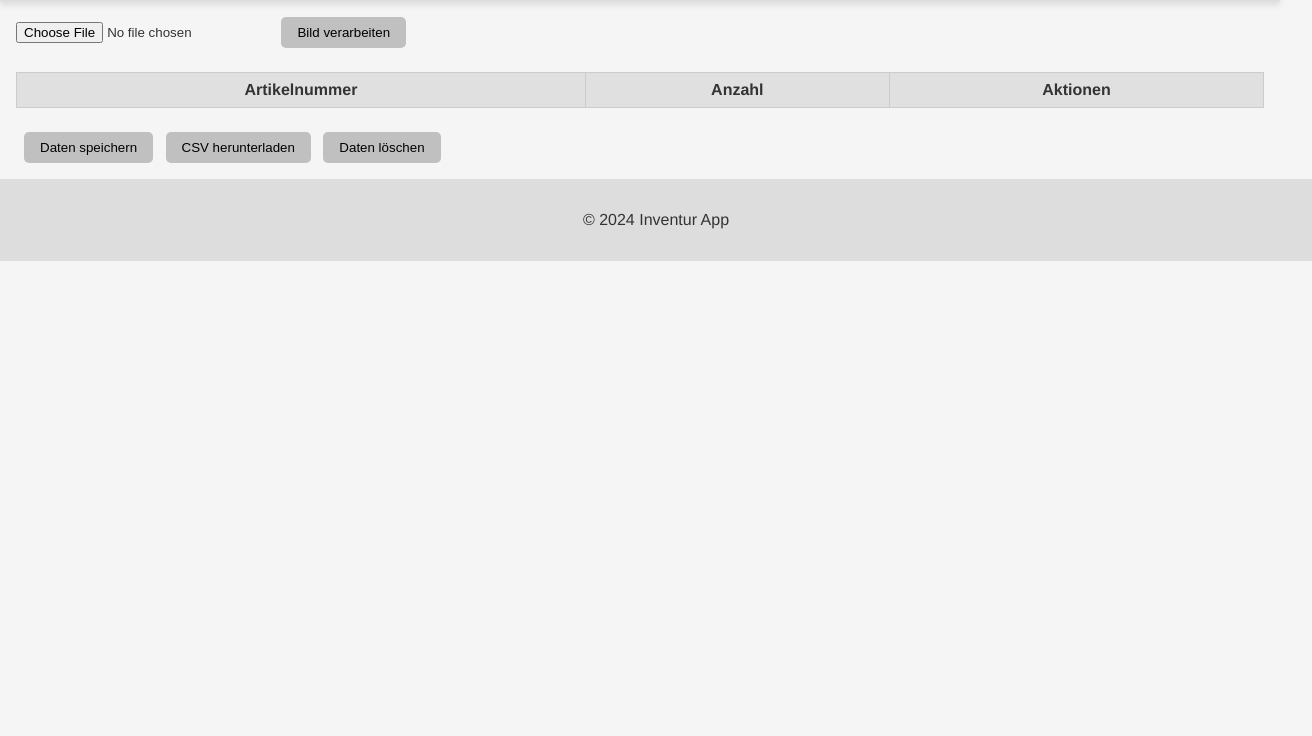
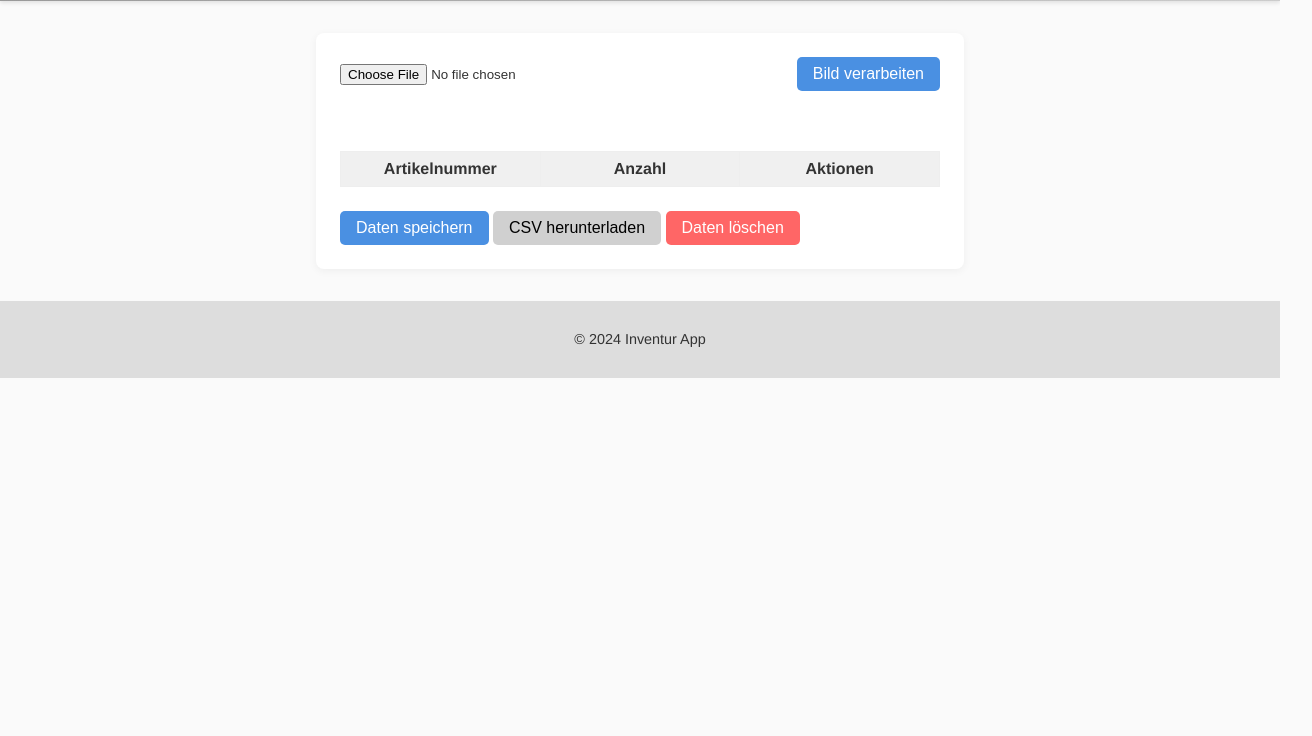
Before and after one commit to PapaCPU/Inventur, a plain HTML site: page index.html in a window 1280 px wide. Shown: the part 64-800 px from the top of the page, 1312 px wide, since content can reach past the window. Drawn offline with Linux system fonts and the light colour scheme.

Commit message:
Update Styles.css

```diff
--- a/Styles.css
+++ b/Styles.css
@@ -1,77 +1,145 @@
 body {
-  font-family: Helvetica, Arial, sans-serif;
+  font-family: 'Helvetica', Arial, sans-serif;
   margin: 0;
   padding: 0;
-  background-color: #f5f5f5;
+  background-color: #fafafa;
   color: #333;
 }
 
 header {
-  background-color: #ddd;
+  background: linear-gradient(90deg, #999, #ccc);
   text-align: center;
   padding: 1rem;
-  box-shadow: 0px 4px 6px rgba(0, 0, 0, 0.1);
+  box-shadow: 0px 2px 4px rgba(0,0,0,0.1);
 }
 
 h1 {
   margin: 0;
   font-size: 1.8rem;
+  color: #fff;
 }
 
-main {
-  padding: 1rem;
+.container {
+  max-width: 600px;
+  margin: 2rem auto;
+  background: #fff;
+  border-radius: 8px;
+  padding: 1.5rem;
+  box-shadow: 0px 2px 8px rgba(0,0,0,0.05);
 }
 
 #upload-section {
   margin-bottom: 1.5rem;
+  display: flex;
+  gap: 0.5rem;
+  flex-wrap: wrap;
+  align-items: center;
+}
+
+#upload-section input[type='file'] {
+  flex: 1;
 }
 
 .button {
   display: inline-block;
   padding: 0.5rem 1rem;
-  background-color: #c0c0c0;
+  background-color: #d0d0d0;
   border: none;
   border-radius: 5px;
   cursor: pointer;
-  margin-left: 0.5rem;
   text-align: center;
+  font-size: 1rem;
 }
 
 .button:hover {
-  background-color: #a9a9a9;
+  background-color: #bfbfbf;
+}
+
+.primary-button {
+  background-color: #4a90e2;
+  color: #fff;
+}
+
+.primary-button:hover {
+  background-color: #3b78b5;
+}
+
+.delete-button {
+  background-color: #f66;
+  color: #fff;
+}
+
+.delete-button:hover {
+  background-color: #d55;
+}
+
+.confirm-button {
+  background-color: #5cb85c;
+  color: #fff;
+}
+
+.confirm-button:hover {
+  background-color: #4e9a4e;
 }
 
 table {
   width: 100%;
   border-collapse: collapse;
   margin-bottom: 1.5rem;
+  border: 1px solid #eee;
+  table-layout: fixed;
+  word-wrap: break-word;
 }
 
 table th, table td {
-  border: 1px solid #ccc;
+  border: 1px solid #eee;
   padding: 0.5rem;
   text-align: center;
   vertical-align: middle;
 }
 
 th {
-  background-color: #e0e0e0;
+  background-color: #f0f0f0;
+}
+
+td[contenteditable="true"] {
+  background-color: #f9f9f9;
+}
+
+.invalid {
+  background-color: #ffdddd !important;
 }
 
 #status-section {
   margin-bottom: 1rem;
+  min-height: 20px;
+}
+
+#ocr-result-section {
+  margin-bottom: 1.5rem;
+  background-color: #f8f8f8;
+  padding: 1rem;
+  border-radius: 5px;
+}
+
+.actions {
+  margin-top: 1rem;
+  display: flex;
+  gap: 1rem;
 }
 
 footer {
   text-align: center;
   padding: 1rem;
   background-color: #ddd;
-  position: static;
-  bottom: 0;
-  width: 100%;
+  margin-top: 2rem;
+  font-size: 0.9rem;
 }
 
 @media (max-width: 600px) {
+  .container {
+    margin: 1rem;
+  }
   table, th, td {
     font-size: 0.9rem;
   }
```
